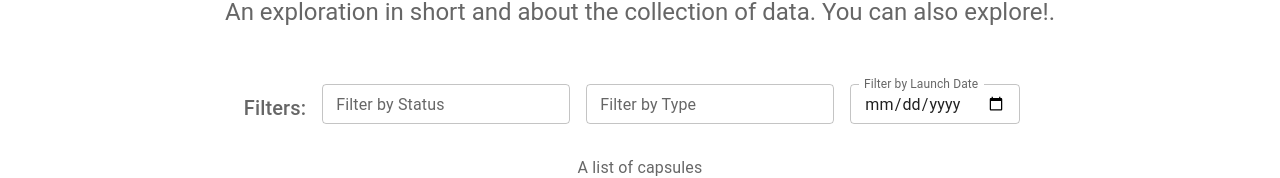
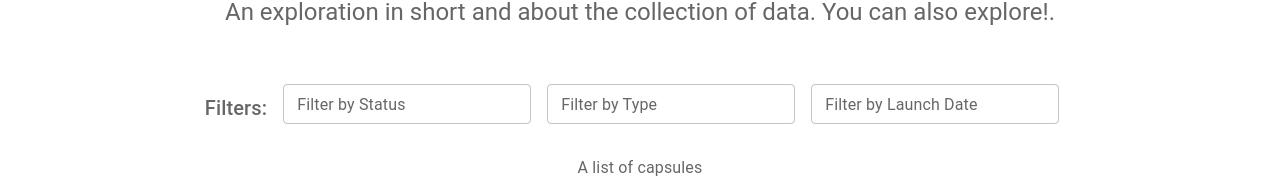
Before and after one commit to mohmed98/prince-frontend-developer-react-app, a React (Create React App) app: page / in a window 1280 px wide. Shown: the part 217-395 px from the top of the page. Built offline with nearby package versions, Linux system fonts and the light colour scheme; no server answers.

Commit message:
Implement Filtering Logic Filtering on the  clientside since API filtering is buggy.

```diff
--- a/src/App.js
+++ b/src/App.js
@@ -52,6 +52,11 @@ export default function App() {
     date: ''
   });
   const [openDetails, setOpenDetails] = useState(false);
+  const filteredData = allCapsules.filter((capsule) =>
+    capsule.status.toLowerCase().includes(filters.status.toLocaleLowerCase()) &&
+    capsule.type.toLowerCase().includes(filters.type.toLocaleLowerCase()) &&
+    capsule?.original_launch?.includes(filters.date)
+  );
 
   useEffect(() => {
     return () => dispatch(fetchAllCaspsules());
@@ -142,8 +147,7 @@ export default function App() {
                 id="date"
                 name="date"
                 size="small"
-                type="date"
-                InputLabelProps={{ shrink: true }}
+                type="text"
                 onChange={(e) => setFilters({ ...filters, date: e.target.value })}
                 value={filters.date}
               />
@@ -161,7 +165,7 @@ export default function App() {
           </Grid>
           <DataTable
             tableHeaders={tableHeaders}
-            tableData={allCapsules}
+            tableData={filteredData}
             isLoading={loadingAllCapsules}
             onRowClick={handleRowClick}
           />
```
